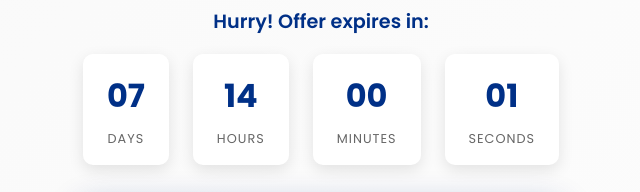
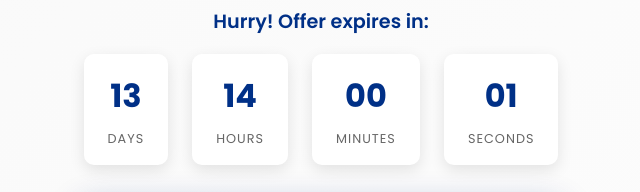
Before and after one commit to claimyour/paypal, a plain HTML site: page index.html in a window 1280 px wide. Shown: the part 602-794 px from the top of the page, 319-959 px from the left. Drawn offline with Linux system fonts and the light colour scheme.

Commit message:
Update index.html

```diff
--- a/index.html
+++ b/index.html
@@ -719,7 +719,7 @@
             });
         });
 
-        const targetDate = new Date('March 1, 2025 23:59:59').getTime();
+        const targetDate = new Date('March 7, 2025 23:59:59').getTime();
         const daysElement = document.getElementById('days');
         const hoursElement = document.getElementById('hours');
         const minutesElement = document.getElementById('minutes');
```
